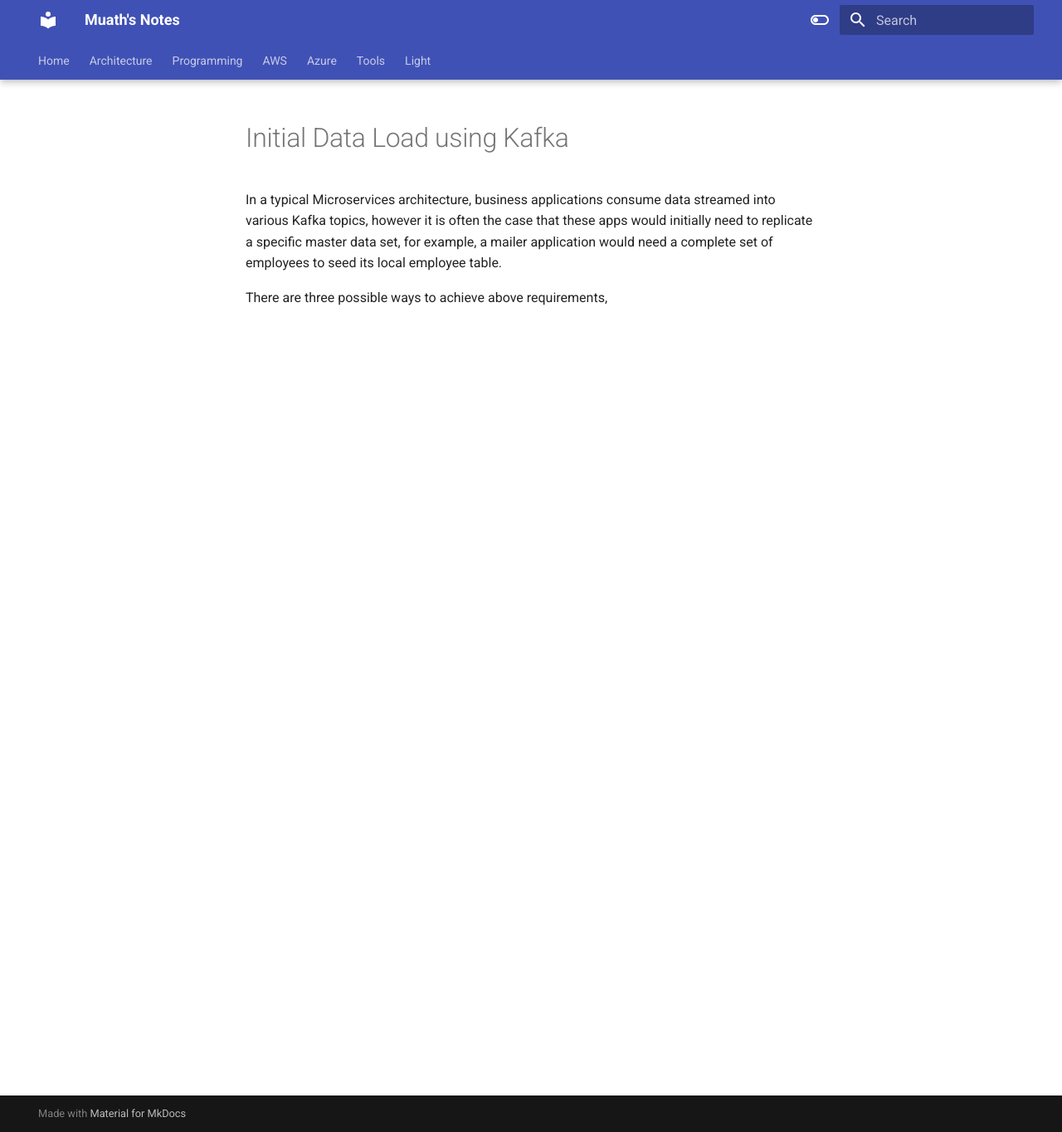
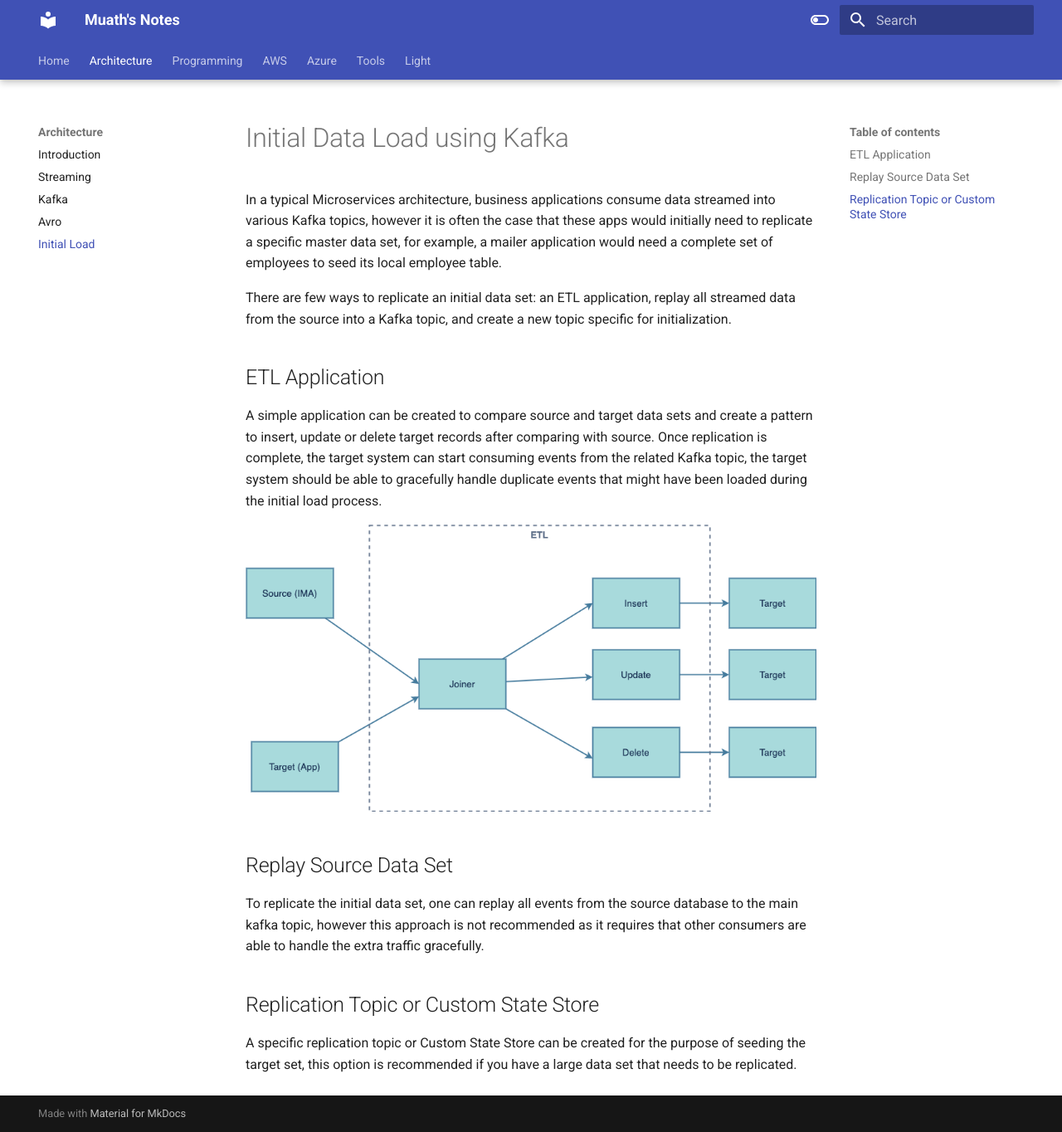
Before and after one commit to muathali/notes, an MkDocs documentation site: the page built from docs/architecture/init-load.md, in a window 1280 px wide and 1364 px high. Shown: the whole window at 83% size. Built offline with MkDocs 1.6.1 and Material for MkDocs 9.7.7, drawn with Linux system fonts in a browser that asks for light colours.

Commit message:
more code

```diff
--- a/docs/architecture/init-load.md
+++ b/docs/architecture/init-load.md
@@ -2,4 +2,18 @@
 
 In a typical Microservices architecture, business applications consume data streamed into various Kafka topics, however it is often the case that these apps would initially need to replicate a specific master data set, for example, a mailer application would need a complete set of employees to seed its local employee table.
 
-There are three possible ways to achieve above requirements,
+There are few ways to replicate an initial data set: an ETL application, replay all streamed data from the source into a Kafka topic, and create a new topic specific for initialization.
+
+## ETL Application
+
+A simple application can be created to compare source and target data sets and create a pattern to insert, update or delete target records after comparing with source. Once replication is complete, the target system can start consuming events from the related Kafka topic, the target system should be able to gracefully handle duplicate events that might have been loaded during the initial load process.
+
+![ETL](./images/init-load-etl.png)
+
+## Replay Source Data Set
+
+To replicate the initial data set, one can replay all events from the source database to the main kafka topic, however this approach is not recommended as it requires that other consumers are able to handle the extra traffic gracefully.
+
+## Replication Topic or Custom State Store
+
+A specific replication topic or Custom State Store can be created for the purpose of seeding the target set, this option is recommended if you have a large data set that needs to be replicated.
--- a/mkdocs.yml
+++ b/mkdocs.yml
@@ -8,11 +8,13 @@ nav:
     - 'Streaming': architecture/streams.md
     - 'Kafka': architecture/kafka.md
     - 'Avro': architecture/avro.md
+    - 'Initial Load': architecture/init-load.md
   - 'Programming':
     - 'C#': programming/csharp.md
     - 'Learning Angular': programming/learning-angular.md
     - 'Angular Material': programming/angular-material.md
   - 'AWS':
+    - 'Private Link': aws/private-link.md
     - 'Glue': aws/aws-glue.md
     - 'Date Pipeline': aws/aws-data-pipeline.md
   - 'Azure':
```
Also changed, not shown: docs/aws/private-link.md (added, +23 -0 lines), docs/architecture/images/init-load-etl.png (added), docs/aws/images/private-link.png (added).
